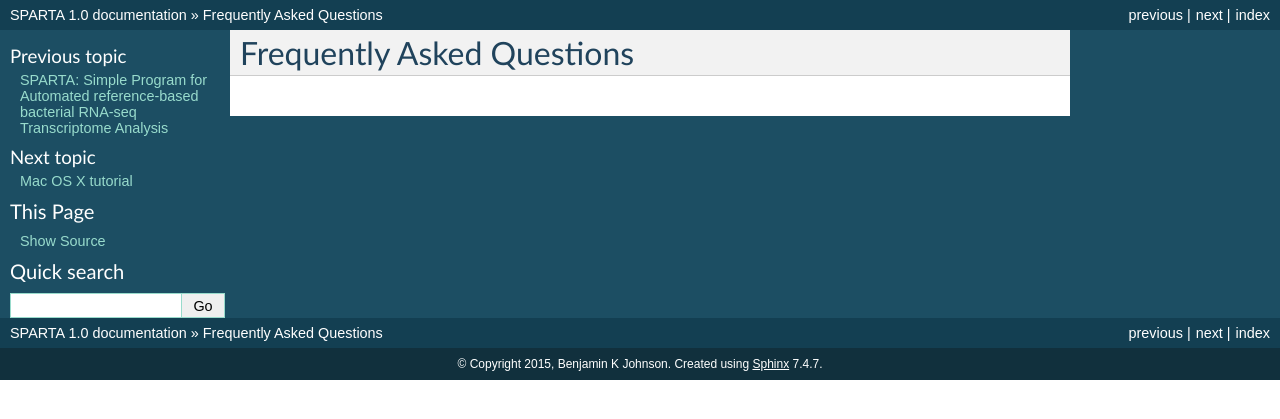
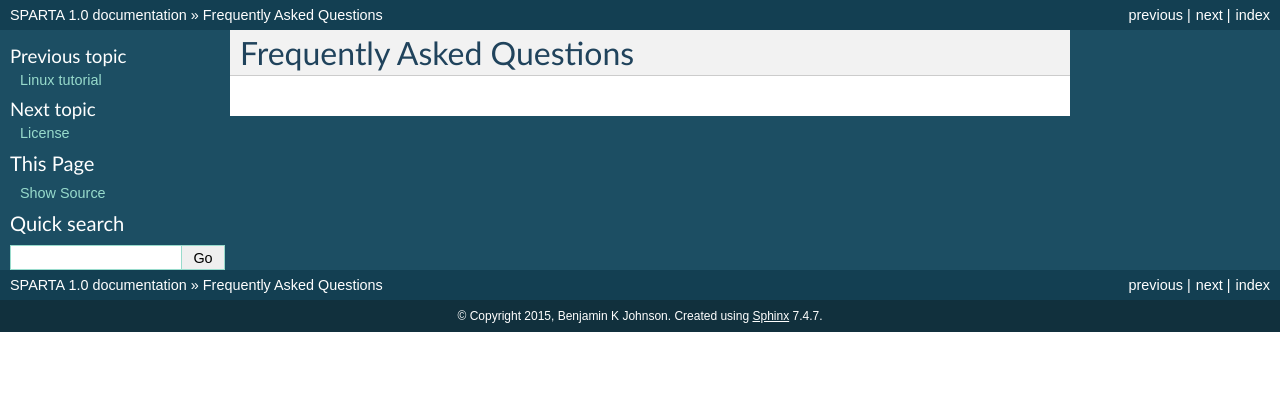
Before and after one commit to abramovitchMSU/SPARTA_Docs_and_Tutorial, a Sphinx documentation site: the page built from docs/source/faq.rst, in a window 1280 px wide. Shown: the top 419 px of the page. Built offline with Sphinx 7.4.7, drawn with Linux system fonts in a browser that asks for light colours.

```diff
--- a/docs/source/index.rst
+++ b/docs/source/index.rst
@@ -27,10 +27,10 @@ Contents:
 .. toctree::
    :hidden:
 
-   faq
    mactut
    wintut
    lintut
+   faq
    license
    releasenotes
    citationacknowledgements
```
